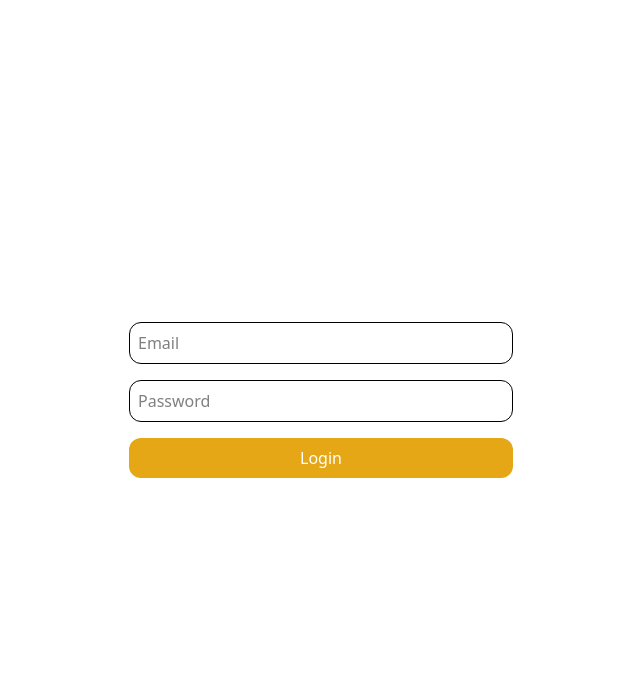
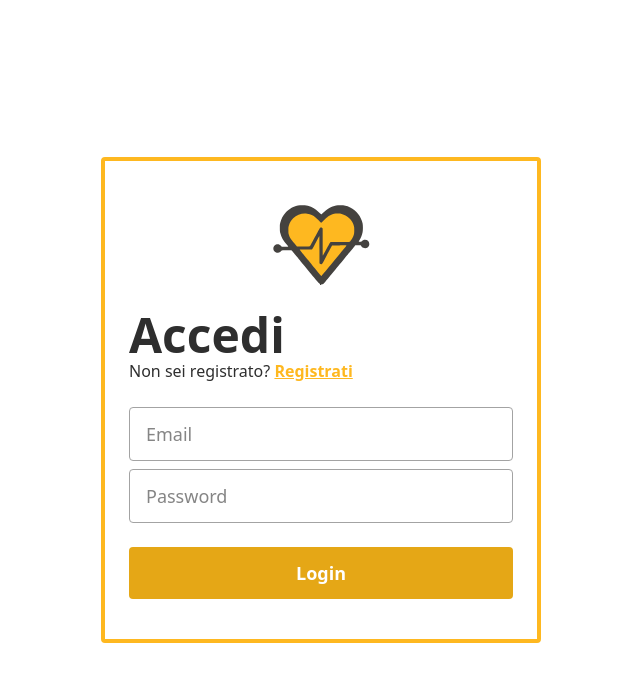
Before and after one commit to francescofaustinogreco/fitney-iot4care, a Next.js app: page /login in a window 1280 px wide. Shown: the top 682 px of the page, without its empty margins (319-959 px from the left). Built offline with nearby package versions, Linux system fonts and the light colour scheme.

Commit message:
login design

```diff
--- a/app/layout.tsx
+++ b/app/layout.tsx
@@ -19,10 +19,7 @@ export default function RootLayout({
 }>) {
   return (
     <html lang="en">
-            <head>
-        <link rel="icon" href="/favicon.ico" />
-      </head>
-      <body className={`${roboto.variable} antialiased`}>
+      <body className={`${roboto.variable} antialiased text-secondary-700`}>
         {children}
       </body>
     </html>
--- a/app/login/page.tsx
+++ b/app/login/page.tsx
@@ -4,6 +4,10 @@ import { useState } from "react";
 import { useRouter } from "next/navigation";
 import { signInWithEmailAndPassword } from "firebase/auth";
 import { auth } from "@/firebase";
+import Image from "next/image";
+import Link from "next/link";
+import Input from "../ui/input";
+import Button from "../ui/button";
 
 export default function LoginPage() {
   const [email, setEmail] = useState<string>("");
@@ -22,32 +26,50 @@ export default function LoginPage() {
   };
 
   return (
-    <div className="flex flex-col items-center justify-center min-h-screen p-4">
-      <form onSubmit={handleLogin} className="w-full max-w-sm space-y-4">
-        <input
+    <div className="flex flex-col items-center justify-center min-h-screen">
+      <div className=" border-4 border-primary-500 px-6 py-10 rounded-sm">
+        <div className="mb-6">
+          <Image
+            src="/logo.svg"
+            width={100}
+            height={100}
+            alt="logo login"
+            className="mb-6 m-auto"
+          />
+          <h1 className="text-5xl font-semibold">Accedi</h1>
+          <span>Non sei registrato? </span>
+          <Link
+            href="/registrazione"
+            className="underline text-primary-500 font-bold"
+          >
+            Registrati
+          </Link>
+        </div>
+        <form onSubmit={handleLogin} className="w-full max-w-sm">
+          <div>
+            <Input
               type="email"
               value={email}
               onChange={(e) => setEmail(e.target.value)}
               placeholder="Email"
-          className="w-full p-2 border border-white-300 rounded-xl"
+              className="mb-2 placeholder-secondary-100"
               required
             />
-        <input
+            <Input
               type="password"
               value={password}
               onChange={(e) => setPassword(e.target.value)}
               placeholder="Password"
-          className="w-full p-2 border border-white-300 rounded-xl"
+              className="placeholder-secondary-100"
               required
             />
-        <button
-          type="submit"
-          className="w-full p-2 bg-primary-600 text-white rounded-xl hover:bg-blue-700 transition rounded-xl cursor-pointer"
-        >
+            {error && <p className="text-red-500 mt-1">{error}</p>}
+          </div>
+          <Button type="submit" className="mt-6">
             Login
-        </button>
-        {error && <p className="text-red-500">{error}</p>}
+          </Button>
         </form>
+      </div>
     </div>
   );
 }
--- /dev/null
+++ b/app/registrazione/page.tsx
@@ -0,0 +1,7 @@
+"use client";
+
+export default function Registrazione(){
+    return(
+        <div>registrazine</div>
+    )
+}
--- /dev/null
+++ b/app/ui/button.tsx
@@ -0,0 +1,17 @@
+import { ButtonHTMLAttributes } from "react";
+
+type ButtonProps = ButtonHTMLAttributes<HTMLButtonElement> & {
+  value?: string;
+};
+
+export default function Button({ type = "button", value, className, children, ...rest }: ButtonProps) {
+  return (
+    <button
+      type={type}
+      className={`w-full text-lg font-semibold px-4 py-3 bg-primary-600 text-white rounded-sm cursor-pointer hover:bg-primary-700 transition duration-200 ${className || ""}`}
+      {...rest}
+    >
+      {children || value}
+    </button>
+  );
+}
--- /dev/null
+++ b/app/ui/input.tsx
@@ -0,0 +1,13 @@
+import { InputHTMLAttributes } from "react";
+
+type InputProps = InputHTMLAttributes<HTMLInputElement>;
+
+export default function Input({ className, ...rest }: InputProps) {
+  return (
+    <input
+      {...rest}
+      className={
+        `w-full px-4 py-3 border text-lg border-secondary-300 placeholder-secondary-400 rounded-sm focus:outline-none focus:ring-2 focus:ring-primary-500 focus:border-primary-500 transition duration-150 ${className || ""}`}
+    />
+  );
+}
```
Lines whose indentation alone changed are shown as unchanged.
